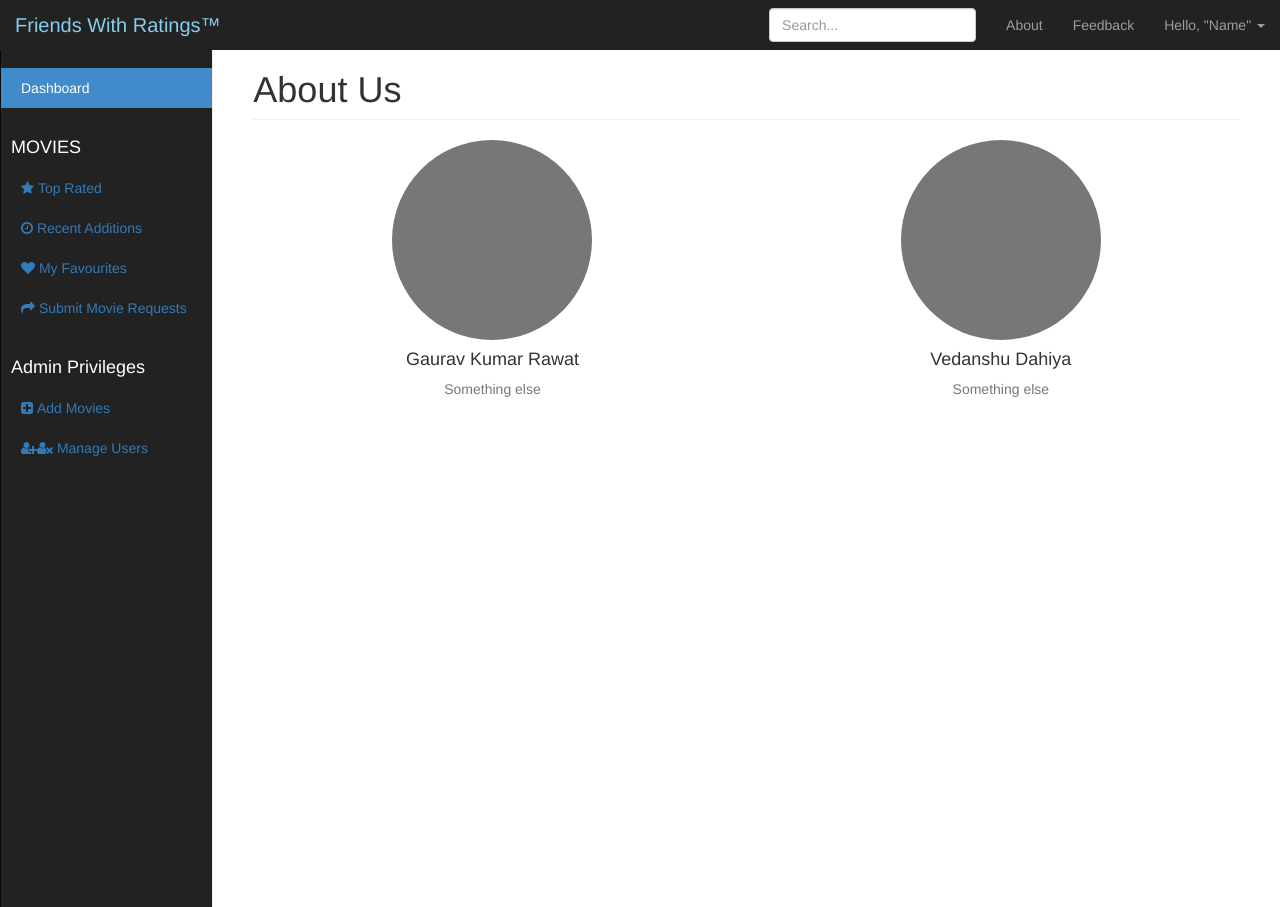
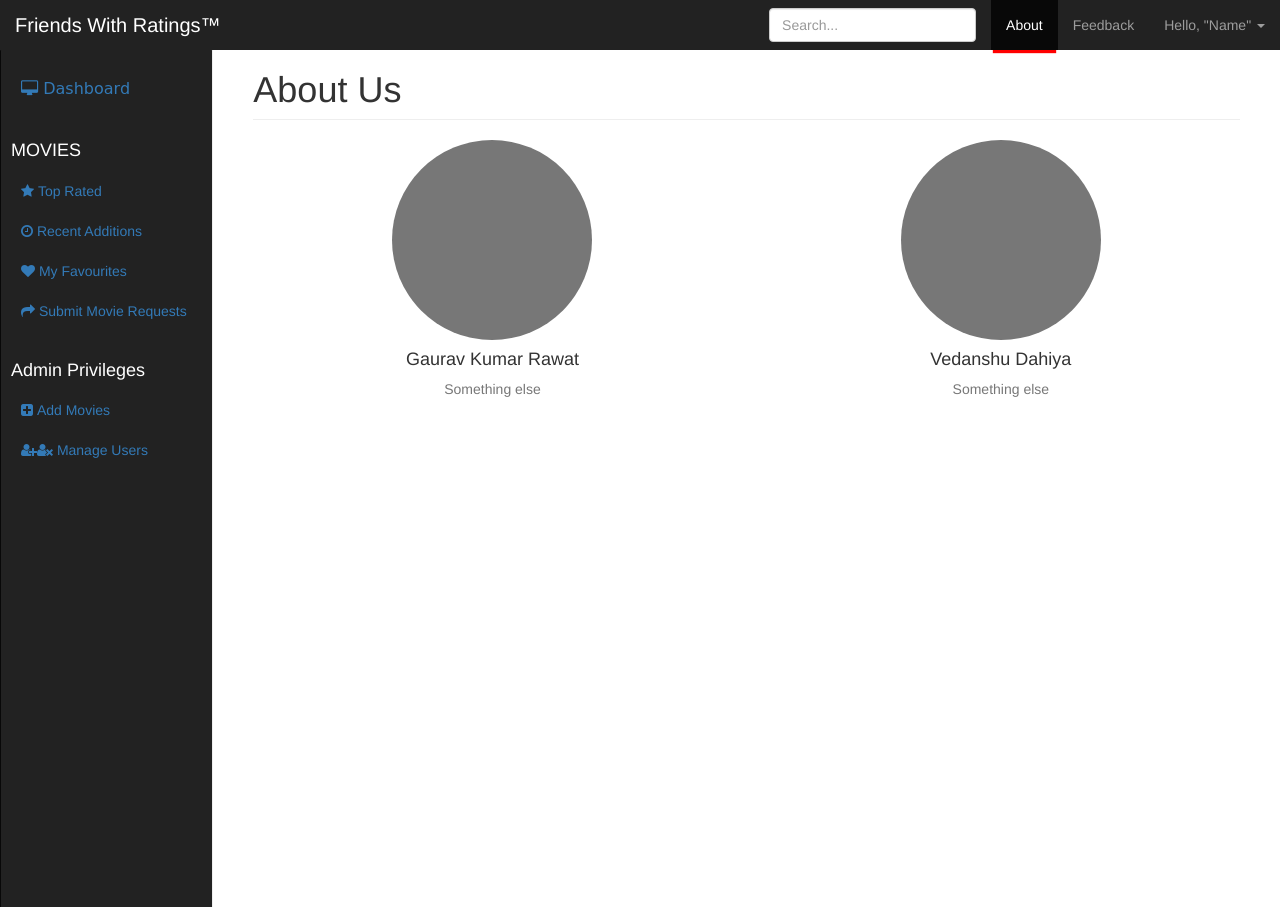
Before and after one commit to Holy-code-INfinity/FWR, a PHP site: page /About.php in a window 1280 px wide. Run offline with PHP 8.4, Linux system fonts and the light colour scheme; some libraries are stand-ins or nearby versions.

Commit message:
Dynamic CurrentPage
highlighted the link of currently opened page

```diff
--- a/About.php
+++ b/About.php
@@ -2,7 +2,7 @@
 <html lang="en">
 	<head>
 		<?php include 'templates/commonHead.php'; ?>
-		<title>F.W.R.</title>
+		<title>About Us</title>
 
     <!-- Custom styles for this template -->
 		<link href="css/about.css" rel="stylesheet">
--- a/css/common.css
+++ b/css/common.css
@@ -18,7 +18,10 @@ body {
   text-align: justify;
 }
 
-.navbar .nav .tabs:hover{
+.navbar .nav .tabs:hover,
+.navbar .navbar-collapse  .nav> .active > .tabs,
+.navbar .navbar-collapse  .nav> .active > .tabs:hover,
+.navbar .navbar-collapse  .nav> .active > .tabs:focus {
 	-webkit-box-shadow: 0 5px 1px -2px red;
        -moz-box-shadow: 0 5px 1px -2px red;
             box-shadow: 0 5px 1px -2px red;
@@ -34,6 +37,11 @@ body {
 
 .navbar  .container-fluid .navbar-header .navbar-brand{
 	color: skyblue;
+	font-size: 20px;
+}
+
+.navbar  .container-fluid .navbar-header .navbar-brand:hover{
+	color: white;
 	font-size: 20px;
 }
 
--- a/templates/base1.php
+++ b/templates/base1.php
@@ -1,3 +1,4 @@
+<?php $thisPage=basename($_SERVER['PHP_SELF']);?>
 
     <nav class="navbar navbar-inverse navbar-fixed-top">
       <div class="container-fluid">
@@ -12,7 +13,7 @@
         </div>
         <div id="navbar" class="navbar-collapse collapse">
           <ul class="nav navbar-nav navbar-right">
-			<li><a href="About.php" class="tabs">About</a></li>
+			<li <?php if ($thisPage=="About.php") echo "class=\"active\""; ?> ><a href="About.php" class="tabs">About</a></li>
             <li><a href="#" class="tabs" data-toggle="modal" data-target="#myModal">Feedback</a></li>
             <li class="dropdown"><a href="#" class="dropdown-toggle tabs" data-toggle="dropdown" role="button" aria-haspopup="true" aria-expanded="false"> Hello, "Name" <span class="caret"></span></a>
               <ul class="dropdown-menu">
@@ -65,19 +66,19 @@
       <div class="row">
         <div class="col-sm-3 col-md-2 navbar navbar-inverse sidebar">
           <ul class="nav nav-sidebar">
-            <li class="active"><a href="Dashboard.php"> Dashboard <span class="sr-only">(current)</span></a></li>
+            <li <?php if ($thisPage=="Dashboard.php") echo "class=\"active\""; ?> ><a href="Dashboard.php" style="font-size:16px; font-family:Comic Sans MS;"><i class="fa fa-desktop" aria-hidden="true"></i>&nbsp;Dashboard</a></li>
           </ul>
           <ul class="nav nav-sidebar">
 			<li><h4>MOVIES</h4></li>
-            <li><a href="#"><i class="fa fa-star" aria-hidden="true"></i>&nbsp;Top Rated</a></li>
-            <li><a href="#"><i class="fa fa-clock-o" aria-hidden="true"></i>&nbsp;Recent Additions</a></li>
-            <li><a href="#"><i class="fa fa-heart" aria-hidden="true"></i>&nbsp;My Favourites</a></li>
-            <li><a href="#"><i class="fa fa-share" aria-hidden="true"></i>&nbsp;Submit Movie Requests</a></li>
+            <li <?php if ($thisPage=="TopRated.php") echo "class=\"active\""; ?> ><a href="#"><i class="fa fa-star" aria-hidden="true"></i>&nbsp;Top Rated</a></li>
+            <li <?php if ($thisPage=="RecentAddition.php") echo "class=\"active\""; ?> ><a href="#"><i class="fa fa-clock-o" aria-hidden="true"></i>&nbsp;Recent Additions</a></li>
+            <li <?php if ($thisPage=="Favourites.php") echo "class=\"active\""; ?> ><a href="#"><i class="fa fa-heart" aria-hidden="true"></i>&nbsp;My Favourites</a></li>
+            <li <?php if ($thisPage=="SubmitMovie.php") echo "class=\"active\""; ?> ><a href="#"><i class="fa fa-share" aria-hidden="true"></i>&nbsp;Submit Movie Requests</a></li>
           </ul>
           <ul class="nav nav-sidebar">
 			<li><h4>Admin Privileges</h4></li>
-            <li><a href="#"><i class="fa fa-plus-square" aria-hidden="true"></i>&nbsp;Add Movies</a></li>
-            <li><a href="#"><i class="fa fa-user-plus" aria-hidden="true"></i><i class="fa fa-user-times" aria-hidden="true"></i>&nbsp;Manage Users</a></li>
+            <li <?php if ($thisPage=="AddMovies.php") echo "class=\"active\""; ?> ><a href="#"><i class="fa fa-plus-square" aria-hidden="true"></i>&nbsp;Add Movies</a></li>
+            <li <?php if ($thisPage=="ManageUsers.php") echo "class=\"active\""; ?> ><a href="#"><i class="fa fa-user-plus" aria-hidden="true"></i><i class="fa fa-user-times" aria-hidden="true"></i>&nbsp;Manage Users</a></li>
           </ul>
         </div>
 
--- a/templates/commonHead.php
+++ b/templates/commonHead.php
@@ -4,7 +4,7 @@
     <!-- The above 3 meta tags *must* come first in the head; any other head content must come *after* these tags -->
     <meta name="description" content="dashboard">
     <meta name="author" content="vedanshu">
-    <link rel="icon" href="#">
+    <link rel="icon" href="images/Icon.png">
 	<link rel="stylesheet" href="http://cdnjs.cloudflare.com/ajax/libs/font-awesome/4.4.0/css/font-awesome.min.css">
 
     <!-- Bootstrap core CSS -->
```
Also changed, not shown: images/Icon.png (added).
